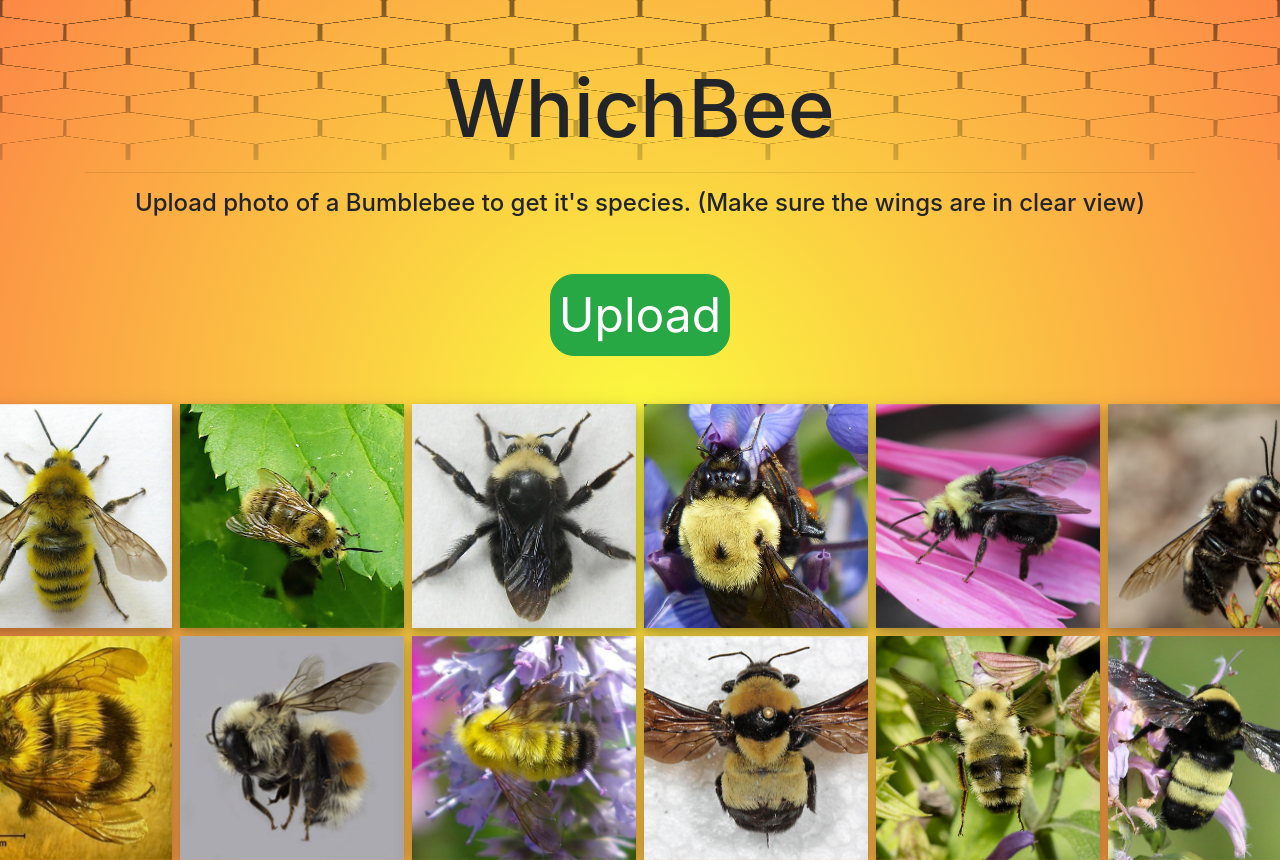
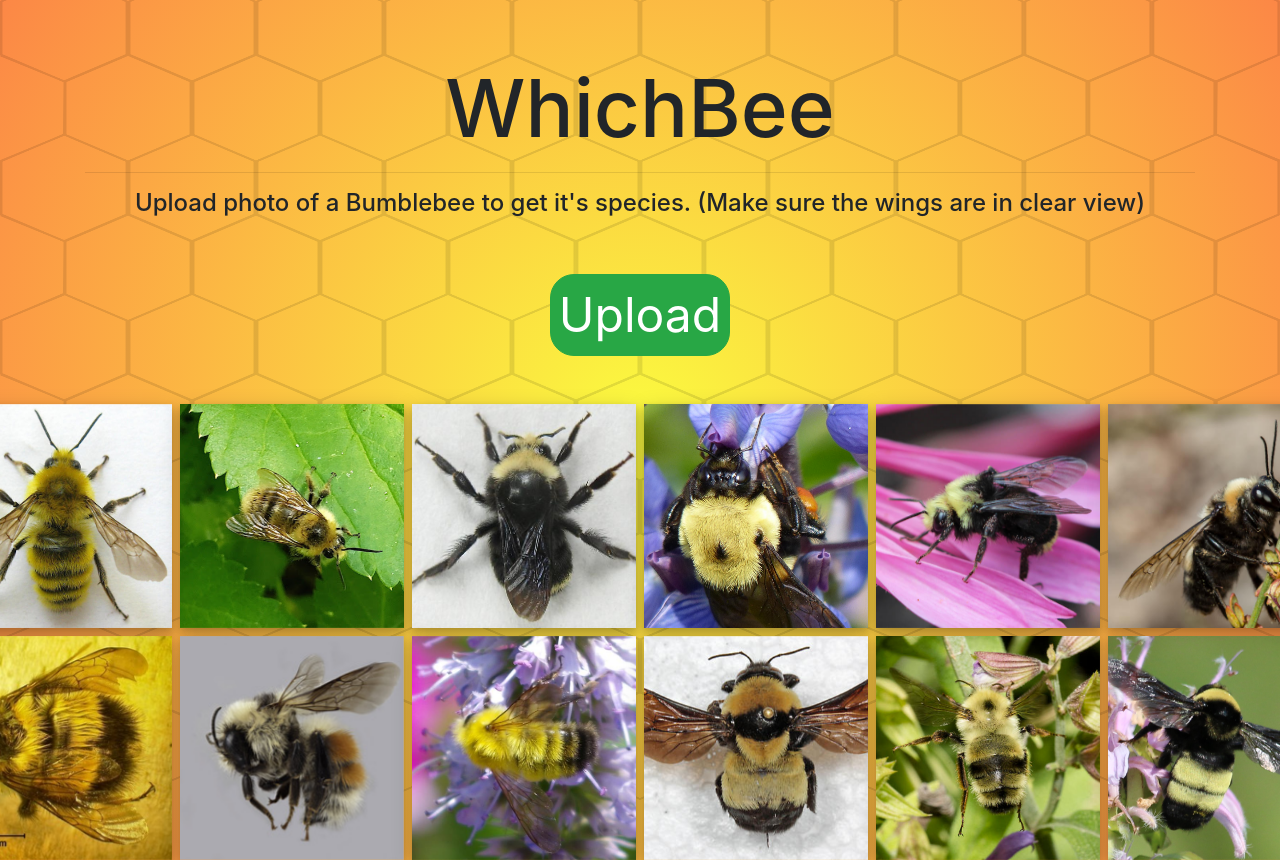
Before and after one commit to cata85/SeniorDesignProject, a Vue app in the folder client/: page / in a window 1280 px wide. Shown: the top 860 px of the page. Built offline with nearby package versions, Linux system fonts and the light colour scheme; no server answers.

Commit message:
Added better honeycomb.

```diff
--- a/client/src/App.vue
+++ b/client/src/App.vue
@@ -1,8 +1,6 @@
 <template>
   <div id="app">
-    <div id="backgroundDiv">
-      <img id="backgroundImg" src="honeycomb.png"/>
-    </div>
+    <img id="backgroundImg" src="honeycomb.png"/>
     <router-view/>
   </div>
 </template>
@@ -12,19 +10,12 @@
   margin-top: 60px
 }
 
-#backgroundDiv {
+#backgroundImg {
+  height: 100%;
+  width: 100%;
   position: absolute;
-  height: 20%;
-  width: 100%;
   top: 0;
   left: 0;
-  overflow: hidden;
-}
-
-#backgroundImg {
-  height: 150%;
-  width: 100%;
-  -webkit-mask-image: linear-gradient(rgba(0, 0, 0, 1) 0%, rgba(0, 0, 0, 0.5) 0.1%, transparent);
-  mask-image: linear-gradient(rgba(0, 0, 0, 1) 0%, rgba(0, 0, 0, 0.5) 0.1%, transparent);
+  opacity: 0.1;
 }
 </style>
```
